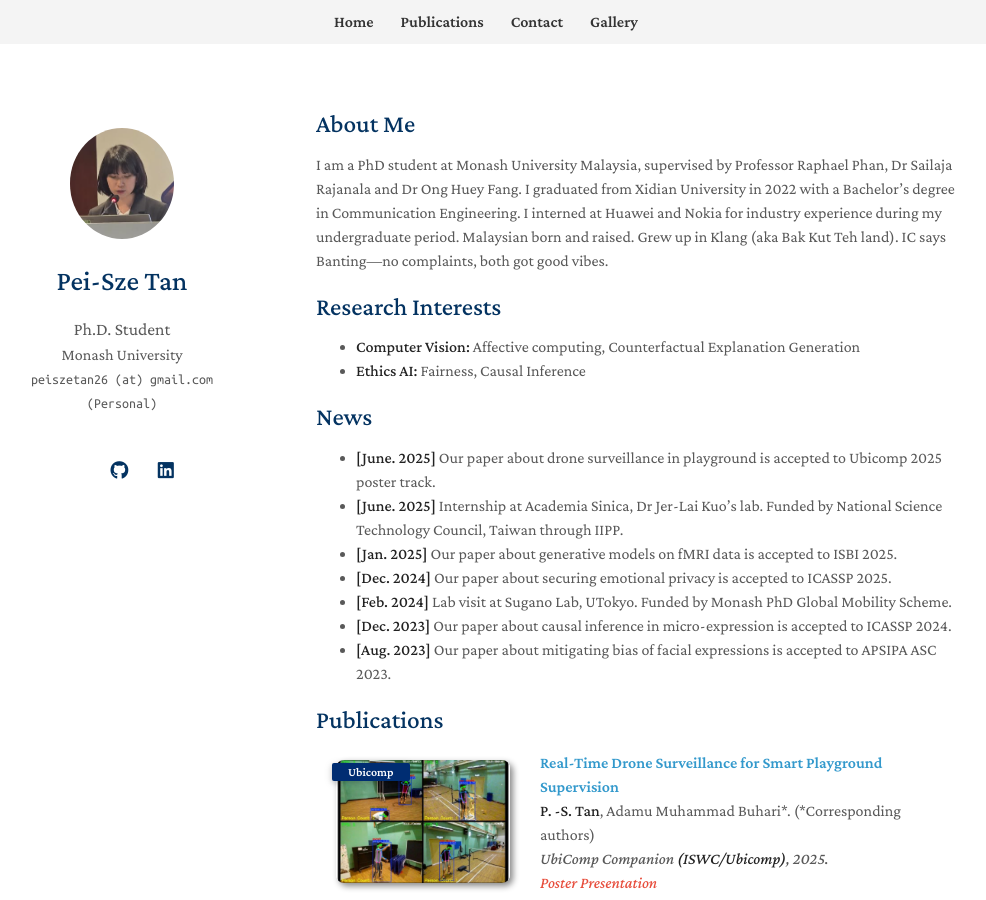
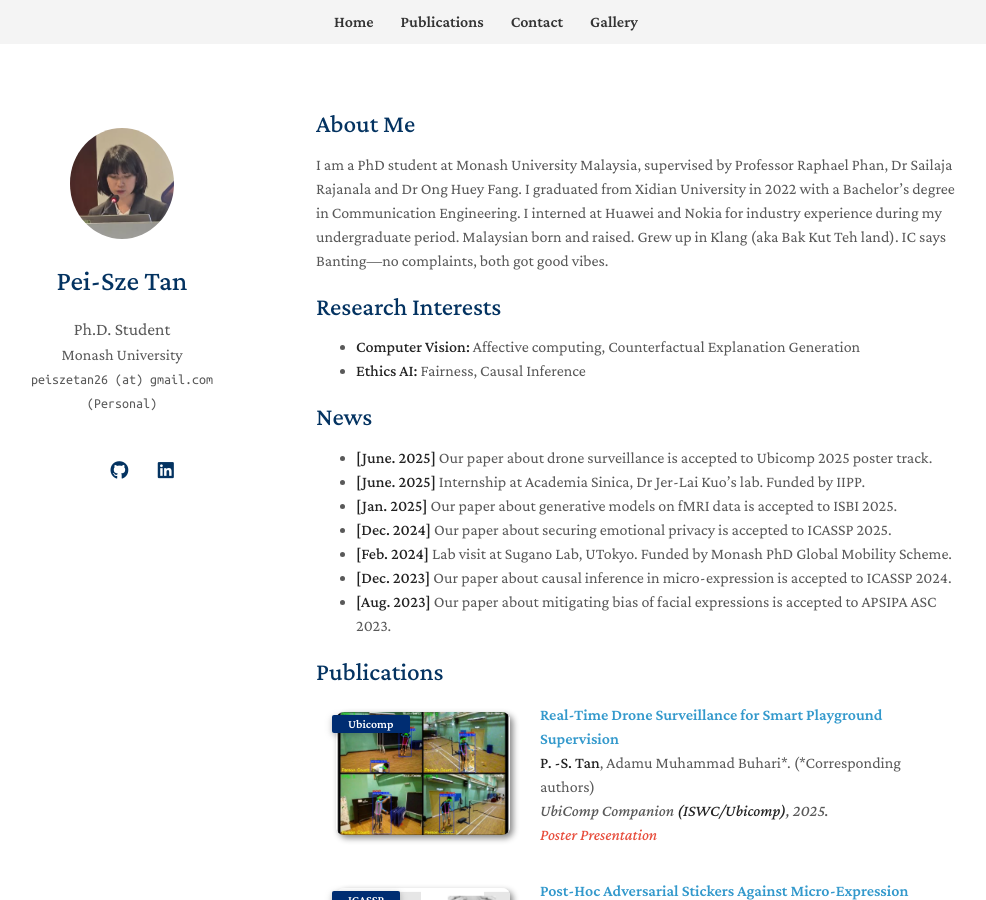
Before and after one commit to noobasuna/tpeisze, a Jekyll site: the page built from index.md, in a window 1280 px wide and 900 px high. Shown: the whole window, without its empty margins (154-1140 px from the left). Built offline with Jekyll 4.4.1, drawn with Linux system fonts in a browser that asks for light colours; a style sheet for code colours, icons or effects is not loaded; our own code applies the rules of GitHub Pages for plain Markdown files.

Commit message:
Update index.md

```diff
--- a/index.md
+++ b/index.md
@@ -12,8 +12,8 @@
 - **Ethics AI:** Fairness, Causal Inference
 
 ## News
-- **[June. 2025]** Our paper about drone surveillance in playground is accepted to Ubicomp 2025 poster track.
-- **[June. 2025]** Internship at Academia Sinica, Dr Jer-Lai Kuo's lab. Funded by National Science Technology Council, Taiwan through IIPP.
+- **[June. 2025]** Our paper about drone surveillance is accepted to Ubicomp 2025 poster track.
+- **[June. 2025]** Internship at Academia Sinica, Dr Jer-Lai Kuo's lab. Funded by IIPP.
 - **[Jan. 2025]** Our paper about generative models on fMRI data is accepted to ISBI 2025.
 - **[Dec. 2024]** Our paper about securing emotional privacy is accepted to ICASSP 2025.
 - **[Feb. 2024]** Lab visit at Sugano Lab, UTokyo. Funded by Monash PhD Global Mobility Scheme.
```
